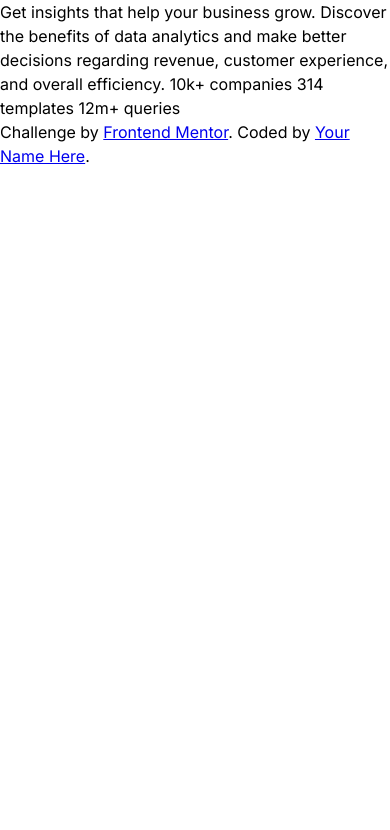
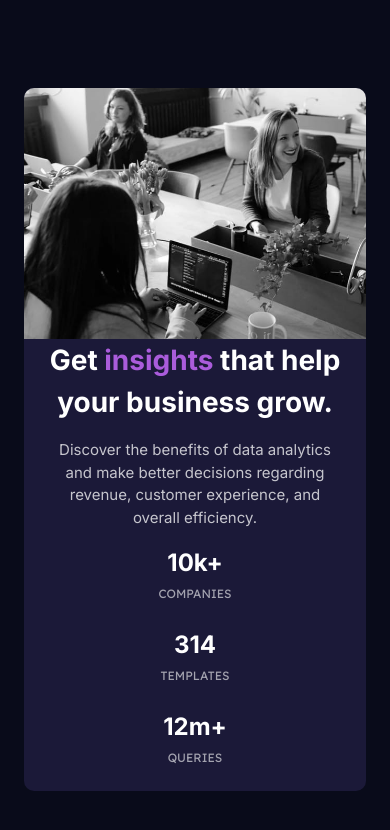
Before and after one commit to amyspencerproject/stats-preview-card, a plain HTML site: page index.html in a window 390 px wide. Drawn offline with Linux system fonts and the light colour scheme.

Commit message:
Applied basic styles for the mobile viewport

```diff
--- a/index.html
+++ b/index.html
@@ -26,17 +26,39 @@
     <link rel="stylesheet" href="./styles.css" />
   </head>
   <body>
-    Get insights that help your business grow. Discover the benefits of data
-    analytics and make better decisions regarding revenue, customer experience,
-    and overall efficiency. 10k+ companies 314 templates 12m+ queries
+    <div class="card-container">
+      <div class="card-image-container">
+        <img
+          class="card-image"
+          src="./images/image-header-mobile.jpg"
+          alt="Three women working in open office setting"
+        />
+      </div>
+      <h1 class="stats-header">
+        Get <span class="violet-highlight">insights</span> that help your
+        business grow.
+      </h1>
+      <p class="stats-text">
+        Discover the benefits of data analytics and make better decisions
+        regarding revenue, customer experience, and overall efficiency.
+      </p>
+      <div class="stats-container">
+        <h2 class="stat">10k+</h2>
+        <p class="category">companies</p>
+        <h2 class="stat">314</h2>
+        <p class="category">templates</p>
+        <h2 class="stat">12m+</h2>
+        <p class="category">queries</p>
+      </div>
+    </div>
 
-    <footer>
+    <!-- <footer>
       <div class="attribution">
         Challenge by
         <a href="https://www.frontendmentor.io?ref=challenge" target="_blank"
           >Frontend Mentor</a
-        >. Coded by <a href="#">Your Name Here</a>.
+        >. Coded by <a href="#">Amy Spencer</a>.
       </div>
-    </footer>
+    </footer> -->
   </body>
 </html>
--- a/styles.css
+++ b/styles.css
@@ -74,6 +74,76 @@ select {
 }
 
 /* ========================= Base Styles ========================= */
+
+/* Variables */
+:root {
+  --white: hsl(0, 0%, 100%);
+  --white-trans-75: hsla(0, 0%, 100%, 0.75);
+  --white-trans-60: hsla(0, 0%, 100%, 0.6);
+  --dark-blue: hsl(233, 47%, 7%);
+  --desaturated-blue: hsl(244, 38%, 16%);
+  --violet: hsl(277, 64%, 61%);
+}
+
 body {
   font-family: "Inter", sans-serif;
+  font-size: 0.9375rem;
+  background-color: var(--dark-blue);
 }
+
+.card-container {
+  display: flex;
+  flex-flow: column wrap;
+  align-items: center;
+  background-color: var(--desaturated-blue);
+  border-radius: 10px;
+  margin: 5.5rem 1.5rem;
+  color: var(--white);
+  text-align: center;
+}
+
+.card-image {
+  border-radius: 10px 10px 0 0;
+  width: 100%;
+}
+
+.card-image-container {
+  border-radius: 10px 10px 0 0;
+  /* background: url(./images/image-header-mobile.jpg);
+  height: fit-content;
+  width: 100%; */
+}
+
+.stats-header {
+  color: var(--white);
+  font-size: 1.75rem;
+  font-weight: 700;
+}
+
+.violet-highlight {
+  color: var(--violet);
+}
+
+.stats-text {
+  color: var(--white-trans-75);
+  margin: 1rem 2rem;
+}
+
+.stats-container {
+  /* display: flex; */
+}
+
+.stat {
+  font-size: 1.5rem;
+  font-weight: 700;
+}
+
+.category {
+  text-transform: uppercase;
+  color: var(--white-trans-60);
+  font-family: "Lexend Deca", sans-serif;
+  font-size: 0.75rem;
+  font-weight: 400;
+  margin-top: 0.25rem;
+  margin-bottom: 1.5rem;
+}
```
Also changed, not shown: 1 other file.
